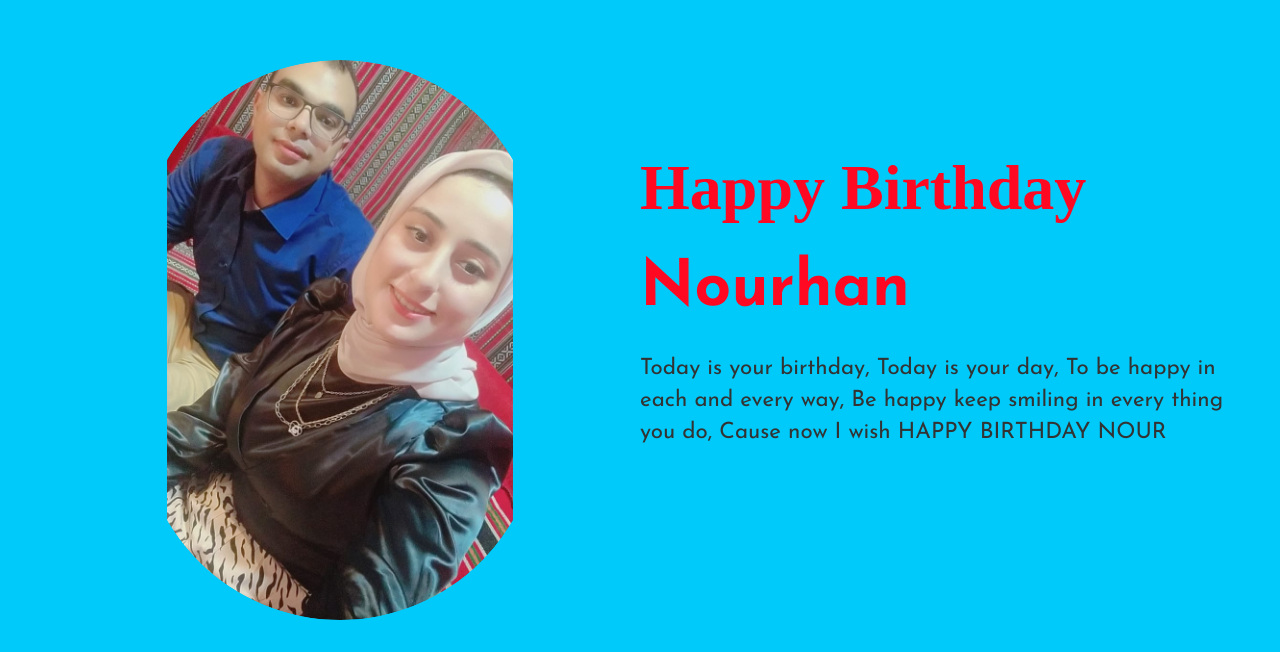
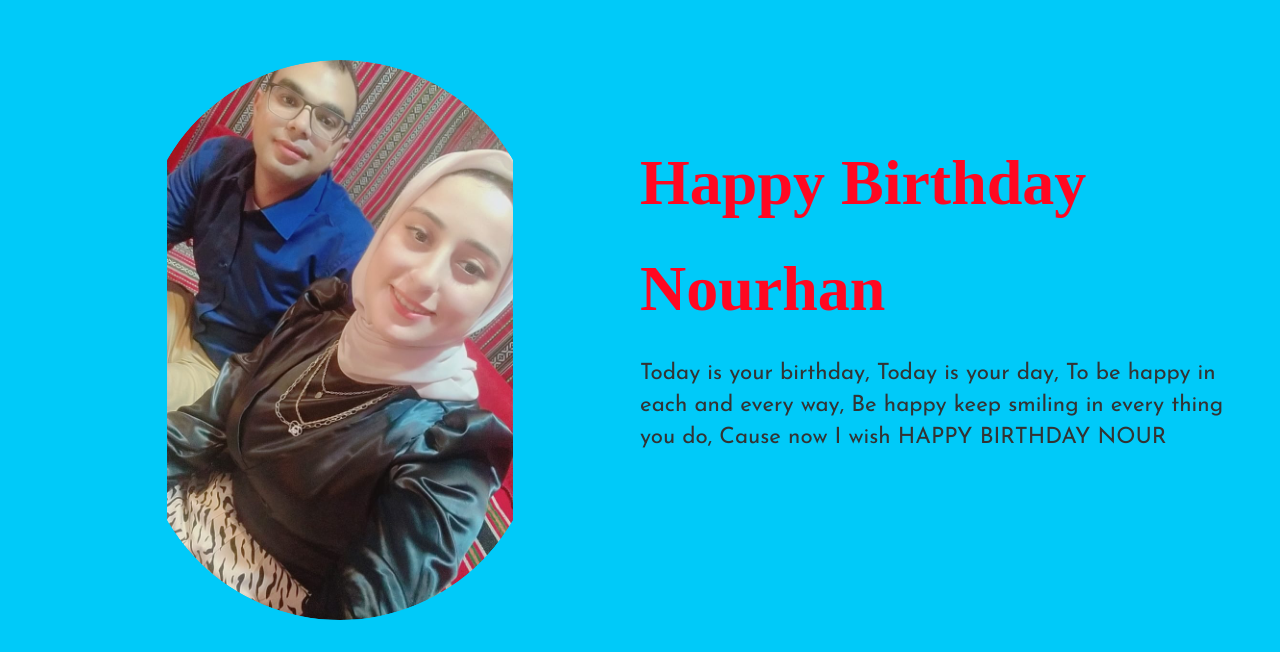
Before and after one commit to Ahmed-Sabry1/NOUR, a Next.js app: page / in a window 1280 px wide. Shown: the part 148-800 px from the top of the page. Built offline with nearby package versions, Linux system fonts and the light colour scheme; grey boxes are pictures that could not be loaded.

Commit message:
Your commit message here

```diff
--- a/src/components/Hero/Hero.css
+++ b/src/components/Hero/Hero.css
@@ -117,5 +117,6 @@
 }
 
 .s-color {
+    font-family: 'Pacifico', cursive;
     color: #FF0821;
 }
```
